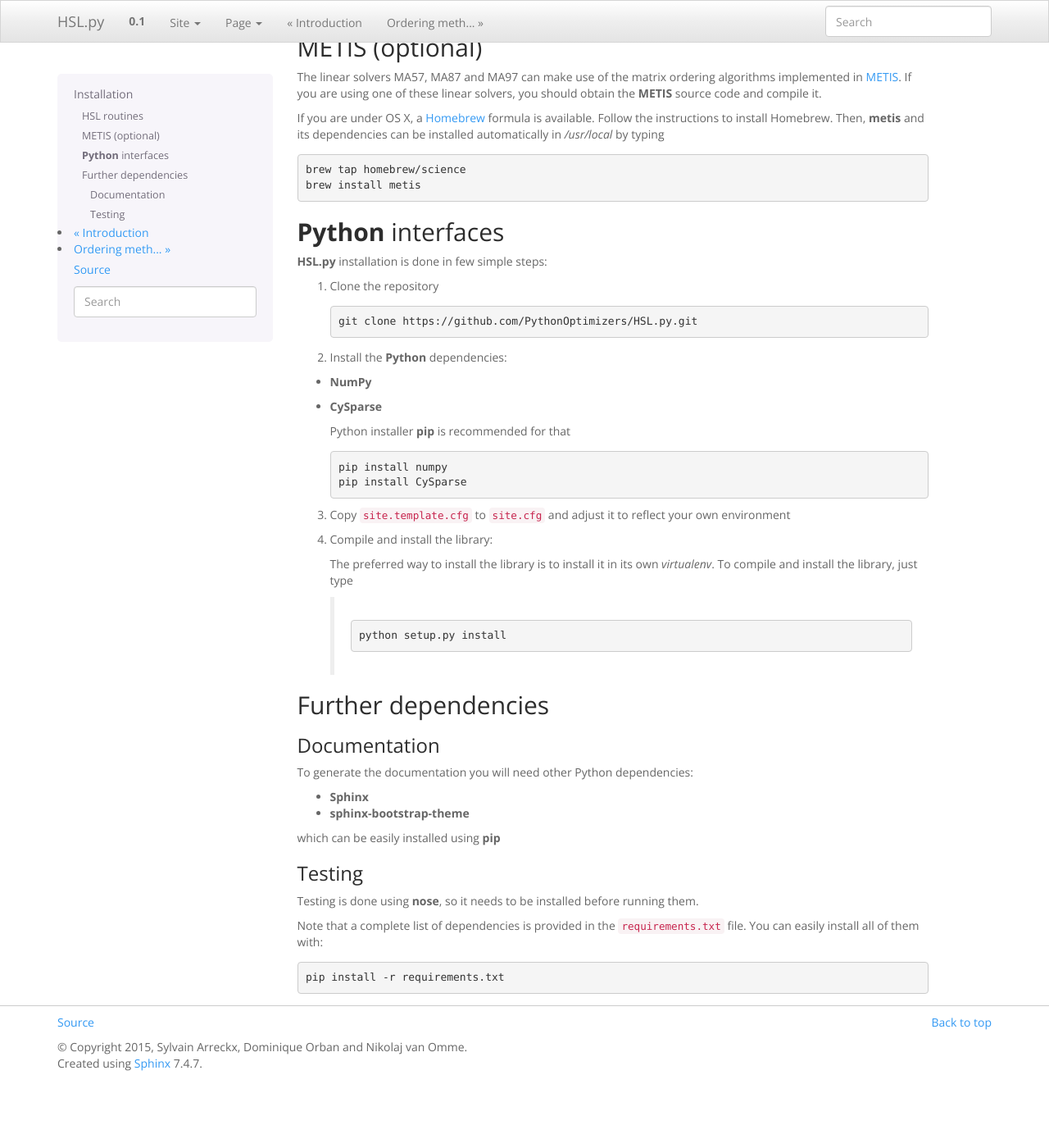
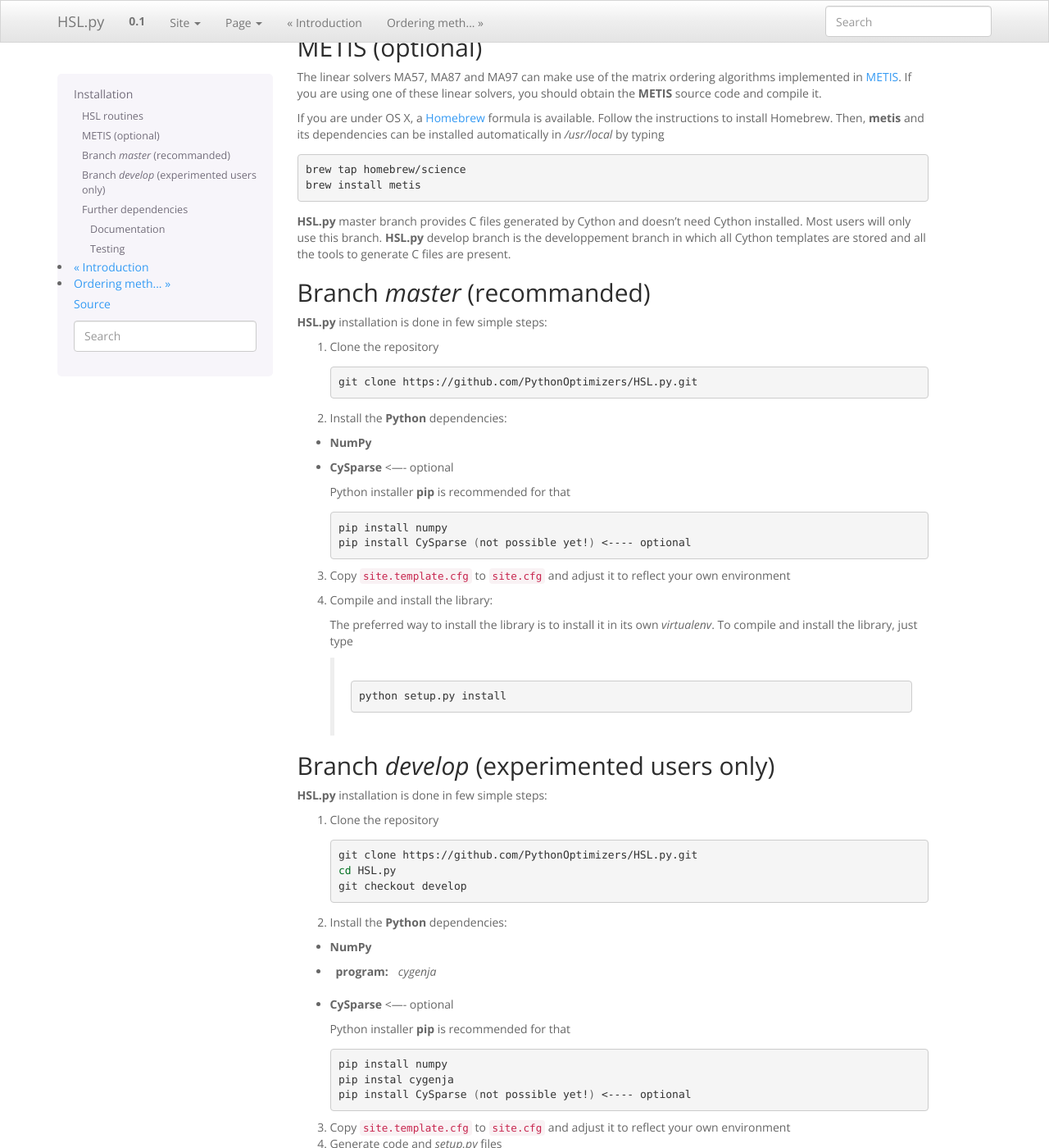
Before and after one commit to PythonOptimizers/HSL.py, a Sphinx documentation site: the page built from doc/source/installation.rst, in a window 1280 px wide and 1400 px high, scrolled down 452 px. Shown: the whole window at 82% size. Built offline with Sphinx 7.4.7, drawn with Linux system fonts in a browser that asks for light colours; before the commit the page ends 1769 px from its top, so only the background shows below that; some of the changed text lies outside the part shown.

Commit message:
update doc with tools and intro.

```diff
--- a/doc/source/contents.rst
+++ b/doc/source/contents.rst
@@ -14,6 +14,7 @@
    ordering
    scaling
    solvers
+   tools
 
 
 Indices and Tables
--- a/doc/source/installation.rst
+++ b/doc/source/installation.rst
@@ -41,9 +41,11 @@
     brew install metis
 
 
+:program:`HSL.py` master branch provides C files generated by Cython and doesn't need Cython installed. Most users will only use this branch.
+:program:`HSL.py` develop branch is the developpement branch in which all Cython templates are stored and all the tools to generate C files are present.
 
-:program:`Python` interfaces
-~~~~~~~~~~~~~~~~~~~~~~~~~~~~
+Branch `master` (recommanded)
+~~~~~~~~~~~~~~~~~~~~~~~~~~~~~
 
 :program:`HSL.py` installation is done in few simple steps:
 
@@ -57,14 +59,14 @@
 2. Install the :program:`Python` dependencies:
 
 - :program:`NumPy`
-- :program:`CySparse`
+- :program:`CySparse` <---- optional
 
   Python installer :program:`pip` is recommended for that
 
   .. code-block:: bash
 
       pip install numpy
-      pip install CySparse
+      pip install CySparse (not possible yet!) <---- optional
 
 
 3. Copy :file:`site.template.cfg` to :file:`site.cfg` and adjust it to reflect your own environment
@@ -79,6 +81,51 @@
         python setup.py install
 
 
+Branch `develop` (experimented users only)
+~~~~~~~~~~~~~~~~~~~~~~~~~~~~~~~~~~~~~~~~~~
+
+:program:`HSL.py` installation is done in few simple steps:
+
+1. Clone the repository
+
+   .. code-block:: bash
+
+      git clone https://github.com/PythonOptimizers/HSL.py.git
+      cd HSL.py
+      git checkout develop
+
+2. Install the :program:`Python` dependencies:
+
+- :program:`NumPy`
+- :program: `cygenja`
+- :program:`CySparse` <---- optional
+
+  Python installer :program:`pip` is recommended for that
+
+  .. code-block:: bash
+
+      pip install numpy
+      pip instal cygenja
+      pip install CySparse (not possible yet!) <---- optional
+
+
+3. Copy :file:`site.template.cfg` to :file:`site.cfg` and adjust it to reflect your own environment
+
+4. Generate code and `setup.py` files
+
+  .. code-block::
+
+    python generate_code.py
+
+
+5. Compile and install the library:
+
+   The preferred way to install the library is to install it in its own `virtualenv`.
+   To compile and install the library, just type
+
+     .. code-block:: bash
+
+        python setup.py install
 
 Further dependencies
 ~~~~~~~~~~~~~~~~~~~~
```
Also changed, not shown: doc/source/introduction.rst (+22 -3 lines), doc/source/solvers.rst (+7 -3 lines), doc/source/tools.rst (added, +67 -0 lines), doc/source/mc21.png (added), 5 other files.
